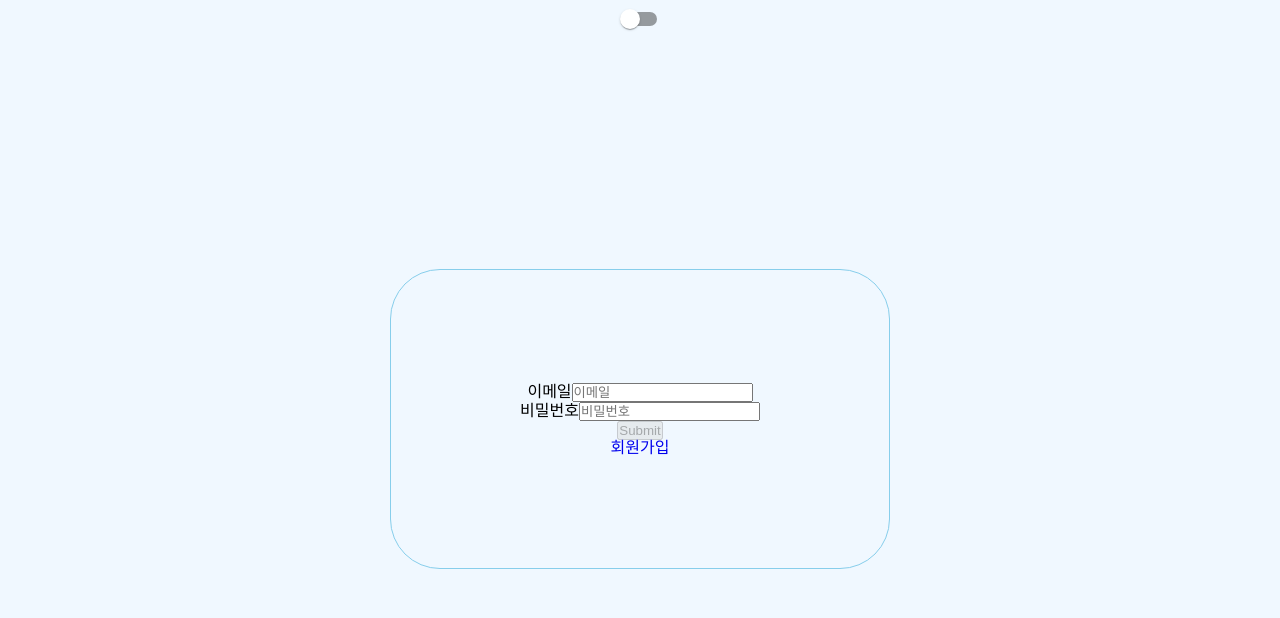
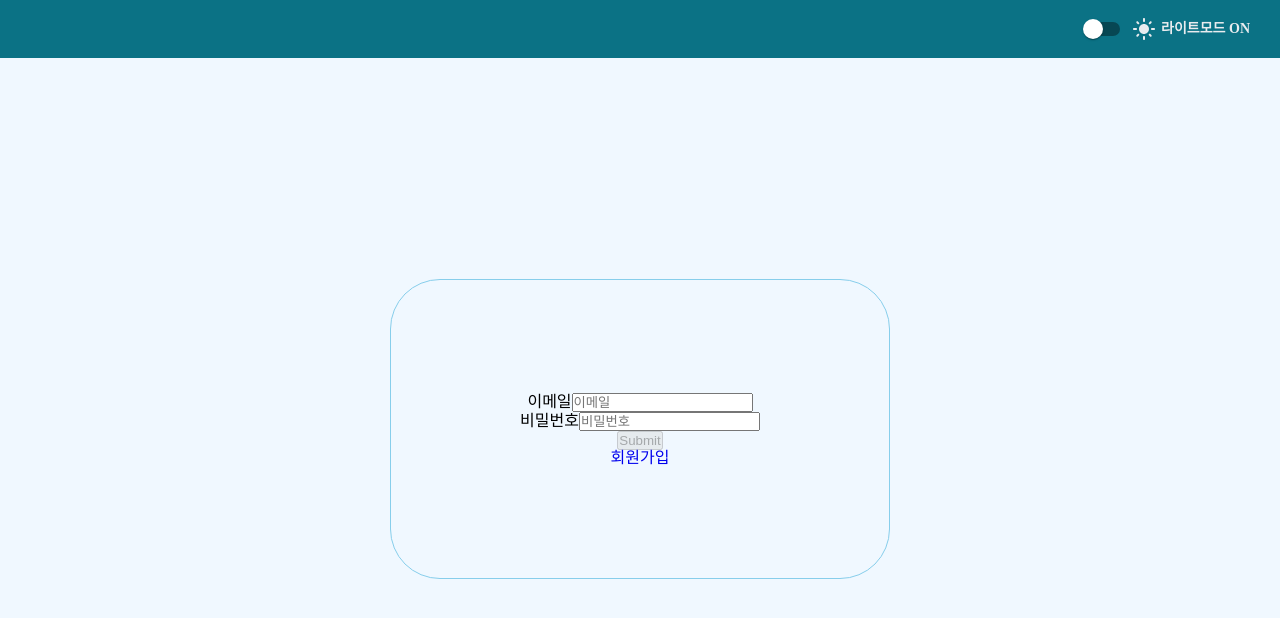
Before and after one commit to JongHoonSon/JH-Todo, a React (Create React App) app: page /auth/login in a window 1280 px wide. Shown: the top 618 px of the page. Built offline with nearby package versions, Linux system fonts and the light colour scheme; what material-ui-confirm would draw is missing.

Commit message:
Style: Button 컴포넌트 구현, Header 구현

```diff
--- a/package.json
+++ b/package.json
@@ -5,7 +5,8 @@
   "dependencies": {
     "@emotion/react": "^11.10.5",
     "@emotion/styled": "^11.10.5",
-    "@mui/material": "^5.11.5",
+    "@mui/icons-material": "^5.11.0",
+    "@mui/material": "^5.11.6",
     "@mui/styled-engine-sc": "^5.11.0",
     "@redux-devtools/extension": "^3.2.5",
     "@reduxjs/toolkit": "^1.9.1",
--- a/src/App.tsx
+++ b/src/App.tsx
@@ -6,7 +6,7 @@ import { useAppSelector } from "./store/store";
 import { ReactQueryDevtools } from "@tanstack/react-query-devtools";
 import { SnackbarProvider } from "notistack";
 import { ConfirmProvider } from "material-ui-confirm";
-import { Header } from "./components/common/Header";
+import { Header } from "./components/header/Header";
 import { BrowserRouter } from "react-router-dom";
 import { getCurrentTheme } from "./styles/theme";
 
--- /dev/null
+++ b/src/components/common/Button.tsx
@@ -0,0 +1,29 @@
+import React from "react";
+import styled from "styled-components";
+
+interface ButtonProps {
+  children: string;
+  onClick: () => void;
+}
+
+export const Button = ({ children, onClick }: ButtonProps) => {
+  return <CustomButton onClick={onClick}>{children}</CustomButton>;
+};
+
+const CustomButton = styled.button`
+  display: flex;
+  justify-content: center;
+  align-items: center;
+  color: ${(props) => props.theme.textColor_primary};
+  background-color: ${(props) => props.theme.bgColor_tertiary};
+  border: 1px solid ${(props) => props.theme.borderColor};
+  border-radius: 10px;
+  margin: 0px 20px;
+  padding: 5px 10px;
+
+  cursor: pointer;
+
+  &:hover {
+    opacity: 0.8;
+  }
+`;
--- a/src/components/common/DarkmodeSwitch.tsx
+++ /dev/null
@@ -1,30 +0,0 @@
-import Switch from "@mui/material/Switch";
-import { setCurrentThemeMode, themeModeType } from "./../../styles/theme";
-
-interface DarkmodeSwitchProps {
-  currentThemeMode: themeModeType;
-  handleCurrentThemeChange: (newThemeMode: themeModeType) => void;
-}
-
-export const DarkmodeSwitch = ({
-  currentThemeMode,
-  handleCurrentThemeChange,
-}: DarkmodeSwitchProps) => {
-  const handleThemeChange = () => {
-    if (currentThemeMode === "darkTheme") {
-      handleCurrentThemeChange("lightTheme");
-      setCurrentThemeMode("lightTheme");
-    } else {
-      handleCurrentThemeChange("darkTheme");
-      setCurrentThemeMode("darkTheme");
-    }
-  };
-
-  return (
-    <Switch
-      color="default"
-      checked={currentThemeMode === "darkTheme" ? true : false}
-      onChange={handleThemeChange}
-    />
-  );
-};
--- /dev/null
+++ b/src/components/header/DarkmodeSwitch.tsx
@@ -0,0 +1,72 @@
+import Switch from "@mui/material/Switch";
+import { setCurrentThemeMode, themeModeType } from "../../styles/theme";
+import DarkModeIcon from "@mui/icons-material/DarkMode";
+import LightModeIcon from "@mui/icons-material/LightMode";
+import styled from "styled-components";
+
+interface DarkmodeSwitchProps {
+  currentThemeMode: themeModeType;
+  handleCurrentThemeChange: (newThemeMode: themeModeType) => void;
+}
+
+export const DarkmodeSwitch = ({
+  currentThemeMode,
+  handleCurrentThemeChange,
+}: DarkmodeSwitchProps) => {
+  const handleThemeChange = () => {
+    if (currentThemeMode === "darkTheme") {
+      handleCurrentThemeChange("lightTheme");
+      setCurrentThemeMode("lightTheme");
+    } else {
+      handleCurrentThemeChange("darkTheme");
+      setCurrentThemeMode("darkTheme");
+    }
+  };
+
+  return (
+    <>
+      <Switch
+        id="darkmode_switch"
+        color="default"
+        checked={currentThemeMode === "darkTheme" ? true : false}
+        onChange={handleThemeChange}
+      />
+
+      <Label htmlFor="darkmode_switch">
+        {currentThemeMode === "darkTheme" ? (
+          <>
+            <CustomDarkModeIcon />
+            다크모드 ON
+          </>
+        ) : (
+          <>
+            <CustomLightModeIcon />
+            라이트모드 ON
+          </>
+        )}
+      </Label>
+    </>
+  );
+};
+
+const CustomDarkModeIcon = styled(DarkModeIcon)`
+  color: ${(props) => props.theme.textColor_tertiary};
+  margin-right: 5px;
+`;
+
+const CustomLightModeIcon = styled(LightModeIcon)`
+  color: ${(props) => props.theme.textColor_tertiary};
+  margin-right: 5px;
+`;
+
+const Label = styled.label`
+  display: flex;
+  justify-content: center;
+  align-items: center;
+  font-size: 14px;
+  font-weight: 600;
+
+  color: ${(props) => props.theme.textColor_tertiary};
+
+  cursor: pointer;
+`;
--- a/src/components/common/Header.tsx
+++ b/src/components/header/Header.tsx
@@ -1,7 +1,8 @@
 import { useNavigate } from "react-router-dom";
 import { checkUserLoggedIn } from "../../utils/checkUserLoggedIn";
 import styled from "styled-components";
-import { DarkmodeSwitchContainer } from "../../containers/common/DarkmodeSwitchContainer";
+import { DarkmodeSwitchContainer } from "../../containers/header/DarkmodeSwitchContainer";
+import { Button } from "./../common/Button";
 
 export const Header = (): React.ReactElement => {
   const navigate = useNavigate();
@@ -15,10 +16,18 @@ export const Header = (): React.ReactElement => {
     <Container>
       <DarkmodeSwitchContainer />
       {isUserLoggedIn && (
-        <button onClick={handleLogoutButtonClick}>로그아웃</button>
+        <Button onClick={handleLogoutButtonClick}>로그아웃</Button>
       )}
     </Container>
   );
 };
 
-const Container = styled.div``;
+const Container = styled.div`
+  display: flex;
+  justify-content: flex-end;
+  align-items: center;
+  width: 100%;
+  padding: 10px 30px;
+
+  background-color: ${(props) => props.theme.bgColor_primary};
+`;
--- a/src/components/todo/TodoDetail.tsx
+++ b/src/components/todo/TodoDetail.tsx
@@ -72,4 +72,5 @@ const TodoDetailContainer = styled.div`
 const TodoOptionButton = styled.button`
   width: 50px;
   height: 50px;
+  color: ${(props) => props.theme.bgColor};
 `;
--- a/src/containers/common/DarkmodeSwitchContainer.tsx
+++ b/src/containers/header/DarkmodeSwitchContainer.tsx
@@ -1,7 +1,7 @@
 import { useAppDispatch, useAppSelector } from "../../store/store";
 import { themeSlice } from "../../store/themeSlice";
 import { themeModeType } from "../../styles/theme";
-import { DarkmodeSwitch } from "./../../components/common/DarkmodeSwitch";
+import { DarkmodeSwitch } from "../../components/header/DarkmodeSwitch";
 
 export const DarkmodeSwitchContainer = () => {
   const { currentThemeMode } = useAppSelector((state) => state.theme);
--- a/src/pages/todo/TodoPage.tsx
+++ b/src/pages/todo/TodoPage.tsx
@@ -1,7 +1,7 @@
 import styled from "styled-components";
 import { TodoCreateForm } from "../../components/todo/TodoCreateForm";
 import { TodoDetailContainer } from "./../../containers/todo/TodoDetailContainer";
-import { Header } from "../../components/common/Header";
+import { Header } from "../../components/header/Header";
 import { TodoEditFormContainer } from "./../../containers/todo/TodoEditFormContainer";
 import { TodoListContainer } from "./../../containers/todo/TodoListContainer";
 
```
Also changed, not shown: 1 other file (tests, documents, lock files or other folders).
